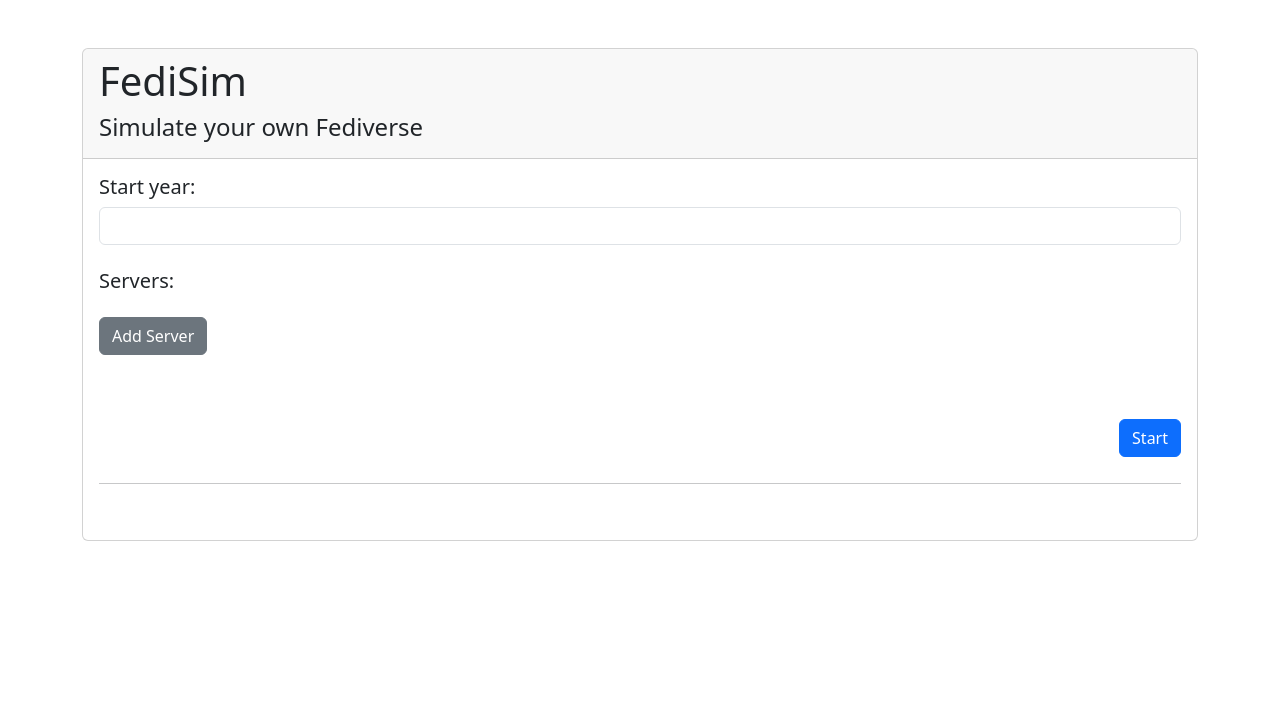
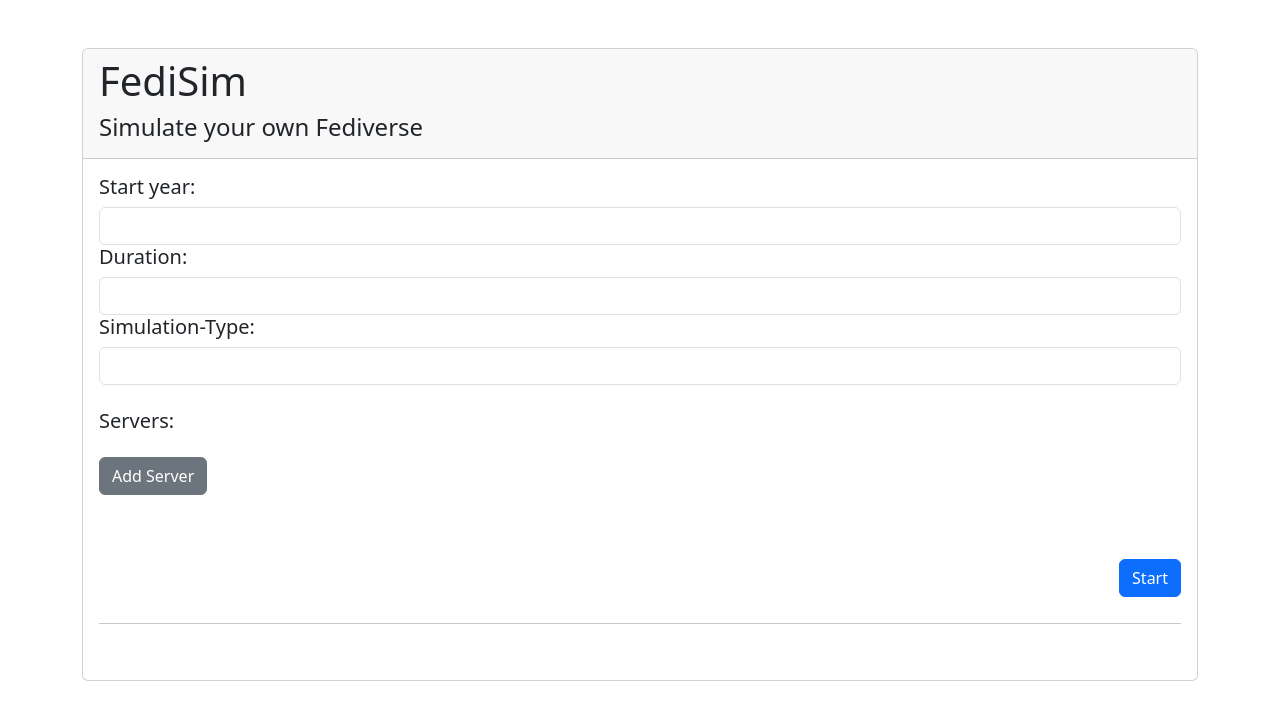
Before and after one commit to bluebbberry/FediSimUI, an Angular app: page / in a window 1280 px wide. Shown: the top 720 px of the page. Built offline with nearby package versions, Linux system fonts and the light colour scheme.

Commit message:
feat: introduce simulation model type

```diff
--- a/src/app/src/components/simulation/simulation.component.html
+++ b/src/app/src/components/simulation/simulation.component.html
@@ -8,14 +8,22 @@
     <div class="card-body">
       <div class="form-group">
         <h5 for="year">Start year:</h5>
-        <input type="number" [(ngModel)]="fediverseState.year" class="form-control" id="year">
+        <input type="number" [(ngModel)]="startState.year" class="form-control" id="year">
+      </div>
+      <div class="form-group">
+        <h5 for="year">Duration:</h5>
+        <input type="number" [(ngModel)]="simulation.duration" class="form-control" id="year">
+      </div>
+      <div class="form-group">
+        <h5 for="year">Simulation-Type:</h5>
+        <input type="string" [(ngModel)]="simulation.type" class="form-control" id="year">
       </div>
 
       <br>
 
       <div class="form-group">
         <h5 for="servers">Servers:</h5>
-        <div *ngFor="let server of fediverseState.servers; let index = index">
+        <div *ngFor="let server of startState.servers; let index = index">
           <div class="row">
              <div class="col-md-6">
               <input type="text" [(ngModel)]="server.name" class="form-control" id="serverName{{index}}" placeholder="Server Name">
@@ -50,7 +58,7 @@
           <div *ngFor="let fediverseState of fediverseHistoryResult?.fediverseStates; let index = index">
             <div class="row">
               <div class="col-md-12">
-                <h5>Jahr&nbsp;{{ fediverseState.year }}</h5>
+                <h5>Year&nbsp;{{ fediverseState.year }}</h5>
               </div>
             </div>
             <div *ngFor="let server of fediverseState.servers;">
--- a/src/app/src/components/simulation/simulation.component.ts
+++ b/src/app/src/components/simulation/simulation.component.ts
@@ -5,6 +5,7 @@ import { FediverseHistory } from '../../model/fediverse-history';
 import { Component, OnInit } from '@angular/core';
 import { FormsModule } from '@angular/forms';
 import { NgForOf, NgIf } from '@angular/common';
+import { Simulation } from '../../model/simulation';
 
 @Component({
   selector: 'app-simulation',
@@ -16,11 +17,14 @@ import { NgForOf, NgIf } from '@angular/common';
 export class SimulationComponent implements OnInit {
   selectedSimulationId?: string;
   fediverseHistoryResult?: FediverseHistory;
-  fediverseState: FediverseState;
+  simulation: Simulation;
+  startState: FediverseState;
   isLoadingSimulationResult: boolean = false;
 
   constructor(private simulationService: SimulationService) {
-    this.fediverseState = new FediverseState();
+    this.simulation = new Simulation();
+    this.startState = new FediverseState();
+    this.simulation.startState = this.startState;
   }
 
   ngOnInit() {
@@ -28,11 +32,11 @@ export class SimulationComponent implements OnInit {
   }
 
   addServer() {
-    this.fediverseState.servers!.push(new Server());
+    this.simulation.startState!.servers!.push(new Server());
   }
 
   startSimulation() {
-    this.simulationService.createSimulation(this.fediverseState).subscribe(
+    this.simulationService.createSimulation(this.simulation).subscribe(
       (response: any) => {
         this.isLoadingSimulationResult = true;
         this.selectedSimulationId = response["id"];
--- /dev/null
+++ b/src/app/src/model/simulation.ts
@@ -0,0 +1,13 @@
+import { FediverseState } from "./fediverse-state";
+
+export class Simulation {
+    startState?: FediverseState;
+    duration?: number;
+    type?: string;
+
+    constructor(startState?: FediverseState, duration?: number, type?: string) {
+        if (startState) this.startState = startState;
+        if (duration) this.duration = duration;
+        if (type) this.type = type;
+    }
+}
--- a/src/app/src/services/simulation.service.ts
+++ b/src/app/src/services/simulation.service.ts
@@ -3,6 +3,7 @@ import { HttpClient, HttpHeaders } from '@angular/common/http';
 import { Observable } from 'rxjs';
 import { FediverseState } from '../model/fediverse-state';
 import { FediverseHistory } from '../model/fediverse-history';
+import { Simulation } from '../model/simulation';
 
 @Injectable({
   providedIn: 'root'
@@ -12,12 +13,12 @@ export class SimulationService {
 
   constructor(private http: HttpClient) {}
 
-  createSimulation(fediverseState: FediverseState): Observable<any> {
+  createSimulation(simulation: Simulation): Observable<any> {
     const headers = new HttpHeaders({
       'Content-Type': 'application/json'
     });
 
-    return this.http.post<any>(`${this.apiUrl}/create`, fediverseState, {headers: headers});
+    return this.http.post<any>(`${this.apiUrl}/create`, simulation, {headers: headers});
   }
 
   getSimulation(id: string): Observable<FediverseHistory> {
```
